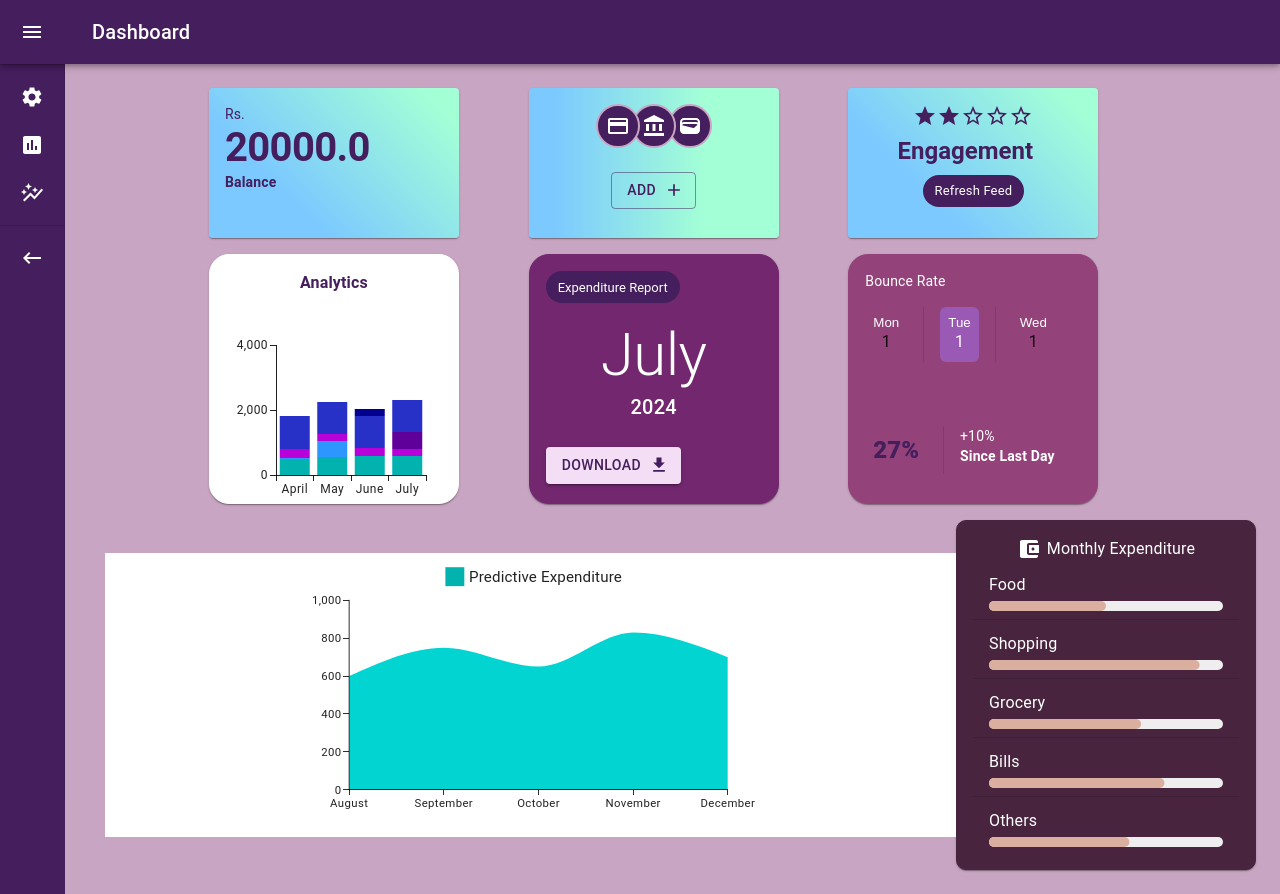
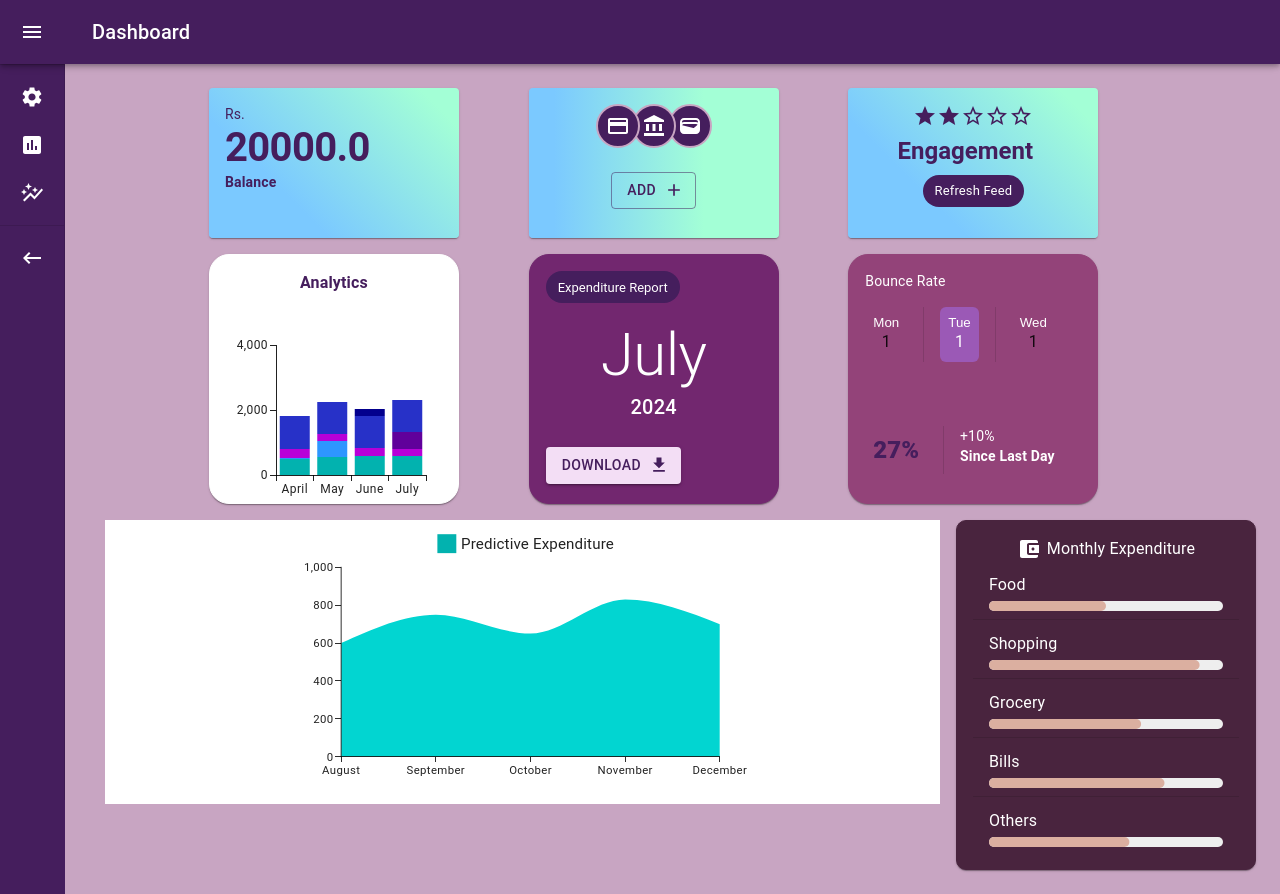
Before and after one commit to farahjahangir12/AI-Powered-Financial-Expense-Tracker, a React (Vite) app: page / in a window 1280 px wide. Built offline with nearby package versions, Linux system fonts and the light colour scheme.

Commit message:
Update Dashboard.jsx

```diff
--- a/src/components/Dashboard/Dashboard.jsx
+++ b/src/components/Dashboard/Dashboard.jsx
@@ -218,7 +218,7 @@ export default function Dashboard() {
           <Reports/>
           </Grid>
         </Grid>
-        <Box container sx={{ display:"flex",flexDirection:{xs:"column",md:"row"},justifyContent:{xs:"flex-start",md:"center"},alignItems:"center" }}>
+        <Box container sx={{ display:"flex",flexDirection:{xs:"column",md:"row"},justifyContent:{xs:"flex-start",md:"between"},gap:2}}>
         <Linechart/>
         <ExpenseCard/>
           </Box>
```
